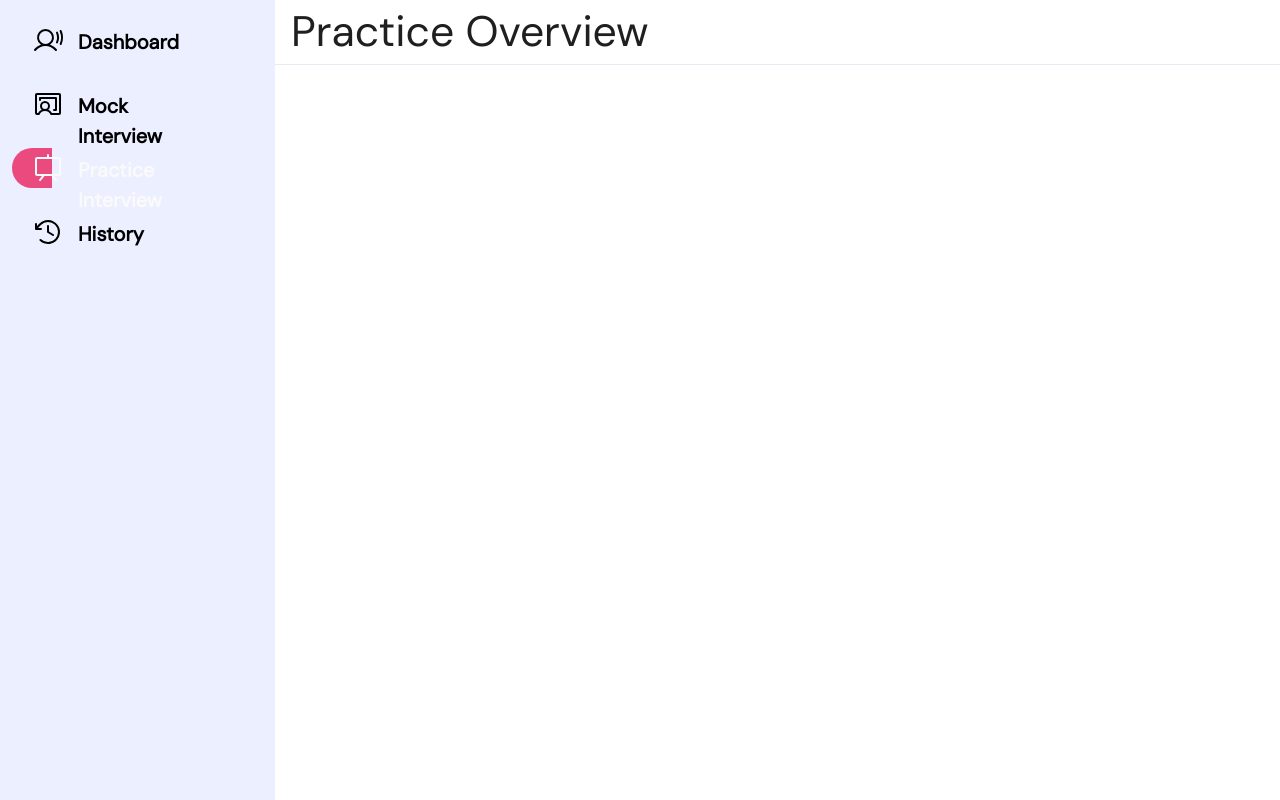
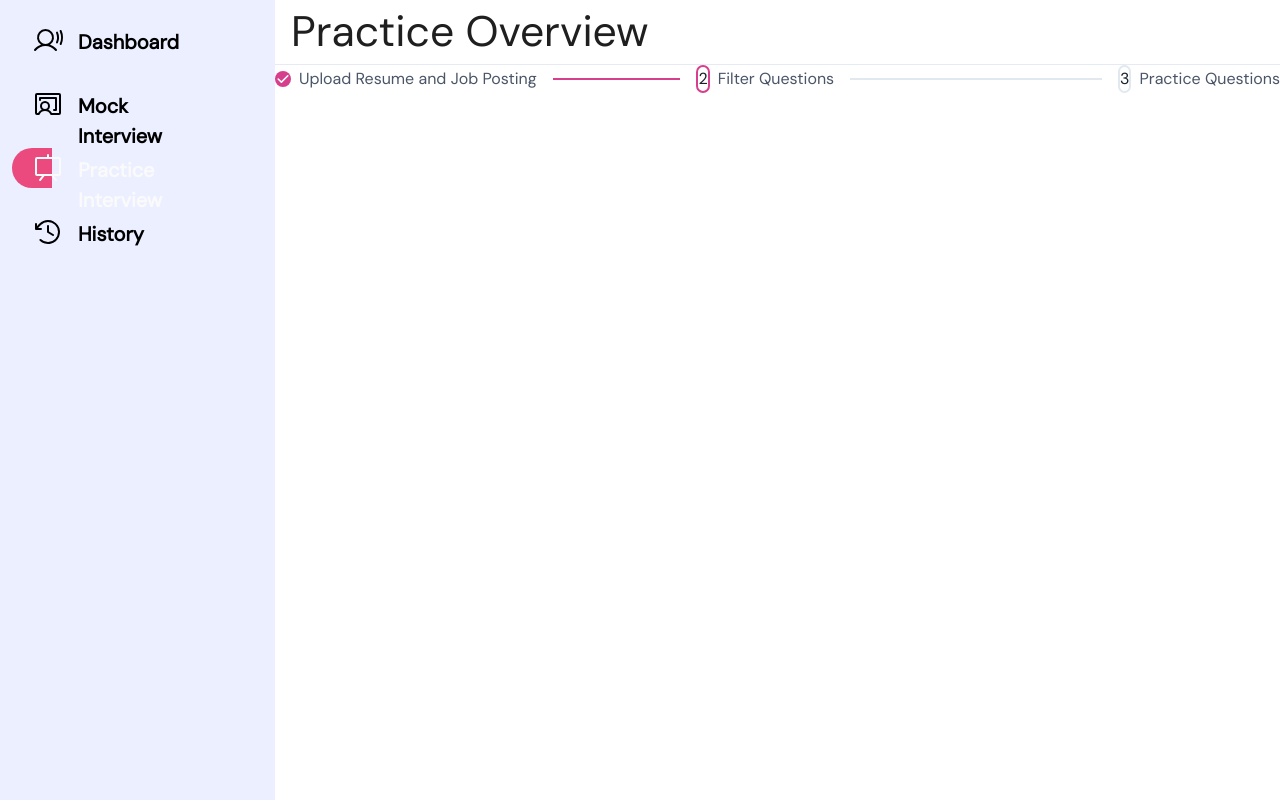
Before and after one commit to Aladdin3r/onward, a Next.js app: page /practice in a window 1280 px wide. Built offline with nearby package versions, Linux system fonts and the light colour scheme.

Commit message:
adding progress bar, smaller font sizes, pure white # to brand colours

```diff
--- a/pages/practice/index.js
+++ b/pages/practice/index.js
@@ -25,12 +25,8 @@ export default function Practice() {
                     <meta name="viewport" content="width=device-width, initial-scale=1" />
                 <link rel="icon" href="/favicon.ico" />
             </Head>
-            <main className={styles.main} style={{ position: "relative" }}>
                 {/* container for interview */}
-                <Box ml={"17.1875rem"}>
-                    <ProgressBar/>
-                </Box>
-            </main>
+                <ProgressBar/>
         </Layout>
         </>
     );
--- a/styles/components/ProgressBar.js
+++ b/styles/components/ProgressBar.js
@@ -1,7 +1,52 @@
-import { Progress } from '@chakra-ui/react'
+import {
+    Step,
+    StepDescription,
+    StepIcon,
+    StepIndicator,
+    StepNumber,
+    StepSeparator,
+    StepStatus,
+    StepTitle,
+    Stepper,
+    useSteps,
+    Box
+  } from '@chakra-ui/react'
 
-export default function ProgressBar() {
-    return(
-        <Progress value={20} size='xs' colorScheme='pink' />
+  export default function ProgressBar() {
+
+
+    const steps = [
+        { title: '', description: 'Upload Resume and Job Posting' },
+        { title: '', description: 'Filter Questions' },
+        { title: '', description: 'Practice Questions' },
+    ];
+
+    const { activeStep } = useSteps({
+      index: 1,
+      count: steps.length,
+    })
+
+    return (
+      <Stepper index={activeStep} size='xxs' colorScheme='pink'>
+        {/* NEED TO FIGURE OUT how to change color scheme to our brand color */}
+        {steps.map((step, index) => (
+          <Step key={index}>
+            <StepIndicator>
+              <StepStatus
+                complete={<StepIcon />}
+                incomplete={<StepNumber />}
+                active={<StepNumber />}
+              />
+            </StepIndicator>
+
+            <Box flexShrink='0'>
+              <StepTitle>{step.title}</StepTitle>
+              <StepDescription>{step.description}</StepDescription>
+            </Box>
+
+            <StepSeparator />
+          </Step>
+        ))}
+      </Stepper>
     )
-}
+  }
--- a/styles/theme.js
+++ b/styles/theme.js
@@ -22,6 +22,8 @@ const overrides = {
         bold: 700,
     },
     fontSizes: {
+        xxs: "14pt",
+        xs: "16pt",
         sm: "20pt",
         md: "24pt",
         lg: "32pt",
```
